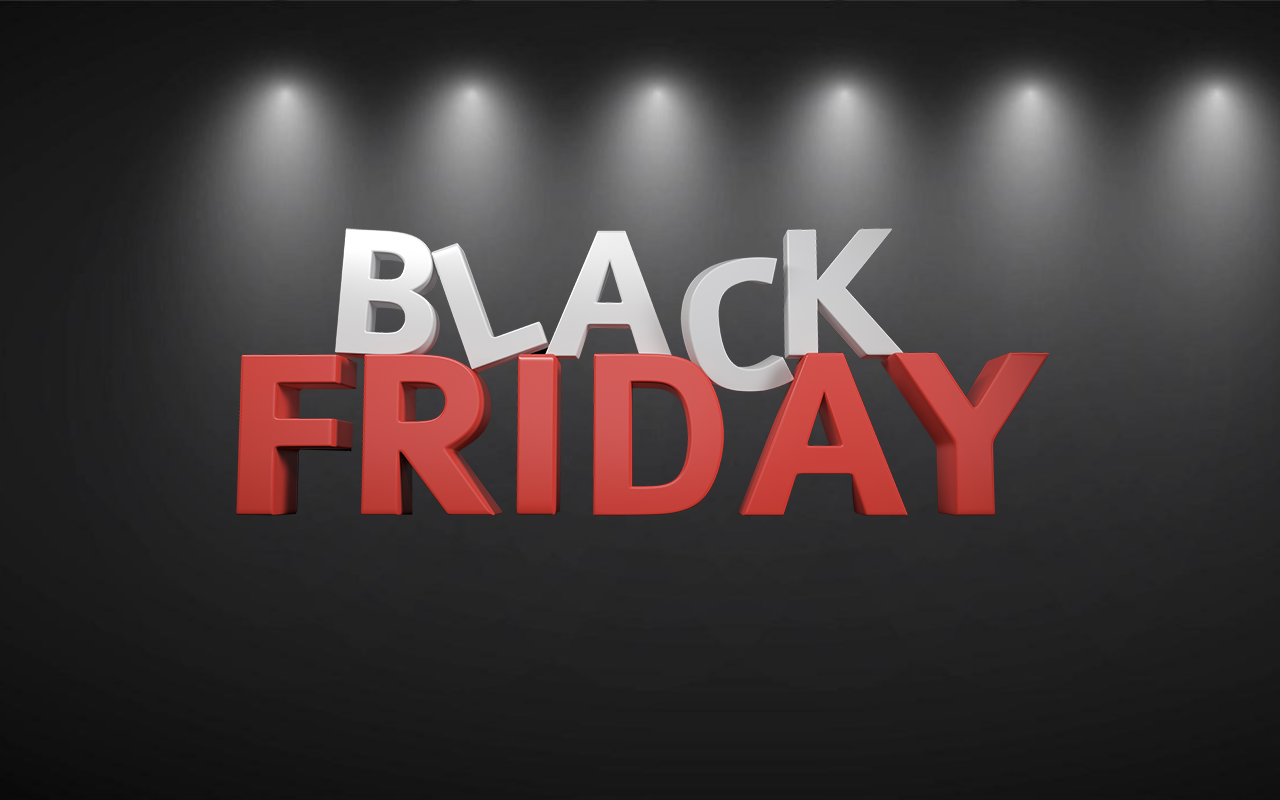
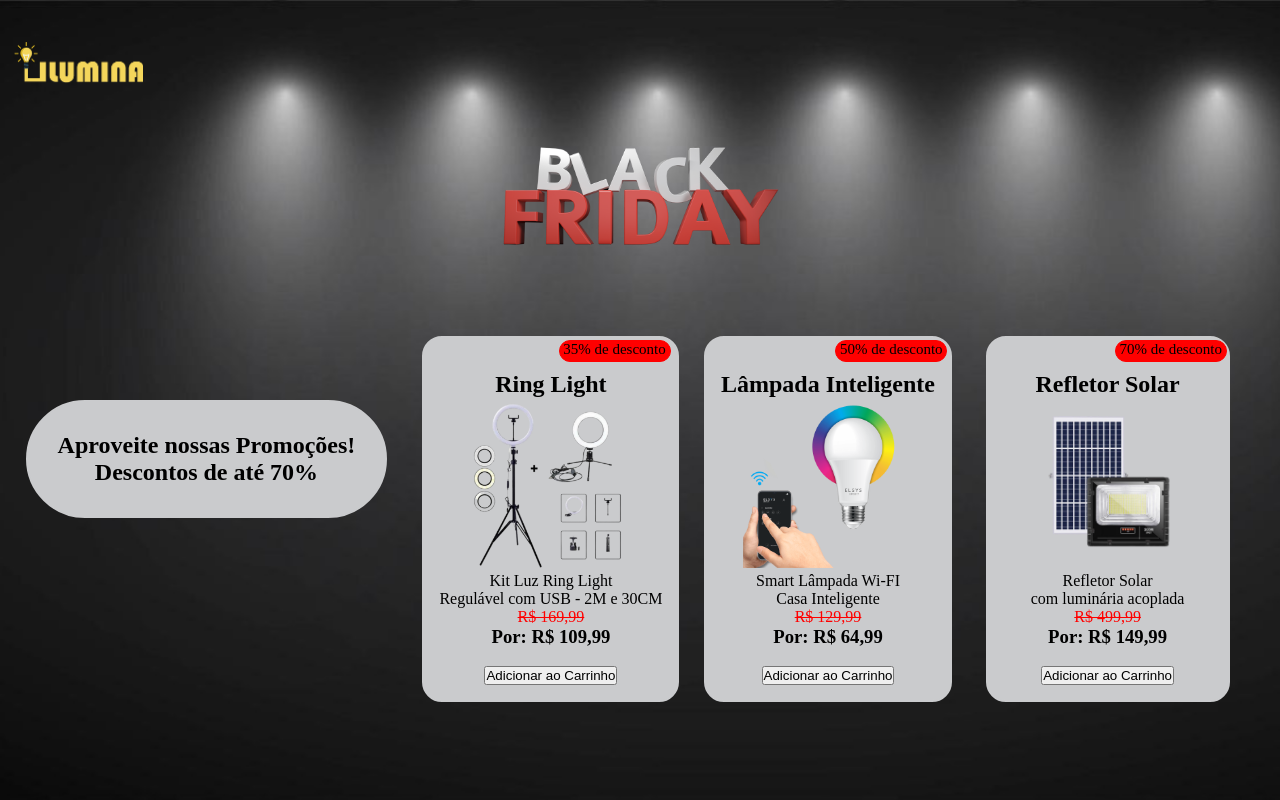
Before and after one commit to riqueteus/Landing-page, a plain HTML site: page index.html in a window 1280 px wide. Shown: the top 800 px of the page. Drawn offline with Linux system fonts and the light colour scheme.

Commit message:
Adição dos produtos na landing

```diff
--- a/css/style.css
+++ b/css/style.css
@@ -7,6 +7,24 @@ html {
     scroll-behavior: smooth;
 }
 
+
+#foto-black{
+    position: absolute;
+    top: 18%;
+    justify-content: center;
+}
+
+#ilumina{
+    position: absolute;
+    top: 5%;
+    left: 1%;
+}
+
+#content{
+    align-items: center;
+    text-align: center;
+}
+
 .section-container{
     height: 100vh;
     width: 100%;
@@ -14,6 +32,19 @@ html {
     justify-content: center;
     align-items: center;
 }
+
+.container-promo{
+    position: absolute;
+    top: 50%;
+    left: 2%;
+    text-align: center;
+    border: 2px solid #cacbcd;
+    padding: 30px;
+    background-color: #cacbcd;
+    border-radius: 60px;
+
+}
+
 
 .background-section-one{
     background-image: url(../assets/bg.jpg);
@@ -36,8 +67,62 @@ html {
     max-width: 450px;
 }
 
+.produto-one{
+    position: absolute;
+    top: 42%;
+    left: 33%;
+    text-align: center;
+    border: 2px solid #cacbcd;
+    padding: 15px;
+    background-color: #cacbcd;
+    border-radius: 20px;
+}
+
+.produto-two{
+    position: absolute;
+    top: 42%;
+    left: 55%;
+    text-align: center;
+    border: 2px solid #cacbcd;
+    padding: 15px;
+    background-color: #cacbcd;
+    border-radius: 20px;
+}
+
+.produto-three{
+    width: 210px;
+    position: absolute;
+    top: 42%;
+    left: 77%;
+    text-align: center;
+    border: 2px solid #cacbcd;
+    padding: 15px;
+    background-color: #cacbcd;
+    border-radius: 20px;
+}
+
+
+.preco-sem-desconto{
+    color: red;
+}
+
+.valor-desconto{
+    width: 110px;
+    height: 20px;
+    border: 1px solid red;
+    border-radius: 30px;
+    background-color: red;
+    color: black;
+    position: absolute;
+    top: 2px;
+    left: 53%;
+    font-size: 15px;
+
+}
+
 form{
     display: grid;
+    padding: 20px;
 }
 
 input{
@@ -49,13 +134,10 @@ input{
     background: black;
     color: white;
 
-
-
-
 }
 footer{
-    height: 150px;
-    padding: 25px;
+    height: 18px;
+    padding: 5px;
     text-align: center;
     background-color: black;
     color: white;
--- a/index.html
+++ b/index.html
@@ -4,17 +4,77 @@
     <meta charset="UTF-8">
     <meta http-equiv="X-UA-Compatible" content="IE=edge">
     <meta name="viewport" content="width=device-width, initial-scale=1.0">
+    <link rel="shortcut icon" href="assets/favicon.ico" type="image/x-icon">
     <link rel="stylesheet" href="css/style.css">
-    <title>Black Friday</title>
+    <title>ilumina</title>
+
 </head>
 <body>
     <section class="section-container background-section-one" >
-        <img src="assets/logo-black.png" alt="Logotipo">
+        <figure id="foto-black">
+            <img src="assets/logo-black.png" alt="Black Friday" width="280px">
+        </figure>
+        <figure id="ilumina">
+            <img src="assets/ilumina.png" alt="ilumina" width="130px">
+        </figure>
+
+        <div class="container-promo">
+            <p><h1> Aproveite nossas Promoções! <br>
+                Descontos de até 70%</h1>
+            </p>
+        </div>
+
+        <div class="produto-one">
+            <div class="valor-desconto">
+                <p>35% de desconto</p>
+            </div> <br>
+
+            <h2>Ring Light</h2>
+            <img src="assets/ring-light.png" alt="Ring Light" width="170px">
+            <p>Kit Luz Ring Light <br>
+                Regulável com USB - 2M e 30CM</p>
+                <span class="preco-sem-desconto"><s>R$ 169,99</s></span>  <br>
+                <span> <h3>Por: R$ 109,99</h3></span> <br>
+                <button>Adicionar ao Carrinho</button>
+        </div>
+
+        <div class="produto-two">
+            <div class="valor-desconto">
+                <p>50% de desconto</p>
+            </div> <br>
+
+            <h2>Lâmpada Inteligente</h2>
+            <img src="assets/lampada-inteligente.png" alt="Lâmpada Inteligente" width="170px">
+            <p>Smart Lâmpada Wi-FI <br>
+             Casa Inteligente</p>
+             <span class="preco-sem-desconto"><s>R$ 129,99</s></span> <br>
+             <span><h3>Por: R$ 64,99</h3></span> <br>
+             <button>Adicionar ao Carrinho</button>
+        </div>
+
+        <div class="produto-three">
+            <div class="valor-desconto">
+                <p>70% de desconto</p>
+            </div> <br>
+
+            <h2>Refletor Solar</h2>
+            <img src="assets/refletor-solar.png" alt="Refletor Solar" width="170px">
+            <p>Refletor Solar <br>
+                com luminária acoplada</p>
+                <span class="preco-sem-desconto"><s> R$ 499,99</s></span> <br>
+                <span><h3>Por: R$ 149,99</h3></span> <br>
+                <button>Adicionar ao Carrinho</button>
+        </div>
+
+
 
     </section >
     <section class="section-container background-section-two">
         <div class="card-container">
             <div id="content">
+                <p>
+                    <h2>Cadastre-se para receber as promoções e novidades da nossa loja.</h2>
+                </p>
                 <form id="form">
                     <input type="text" placeholder="Nome" id="nome">
                     <input type="text" placeholder="Email" id="email">
@@ -25,7 +85,7 @@
     </section>
 
     <footer>
-        <p>Todos os direitos reservados.</p>
+        <p>© Ilumina LTDA 2021 - Todos os direitos reservados.</p>
     </footer>
 </body>
 <script src="js/script.js"></script>
```
Also changed, not shown: assets/favicon.ico (added), assets/ilumina.png (added), assets/lampada-inteligente.png (added), assets/refletor-solar.png (added), assets/ring-light.png (added).
